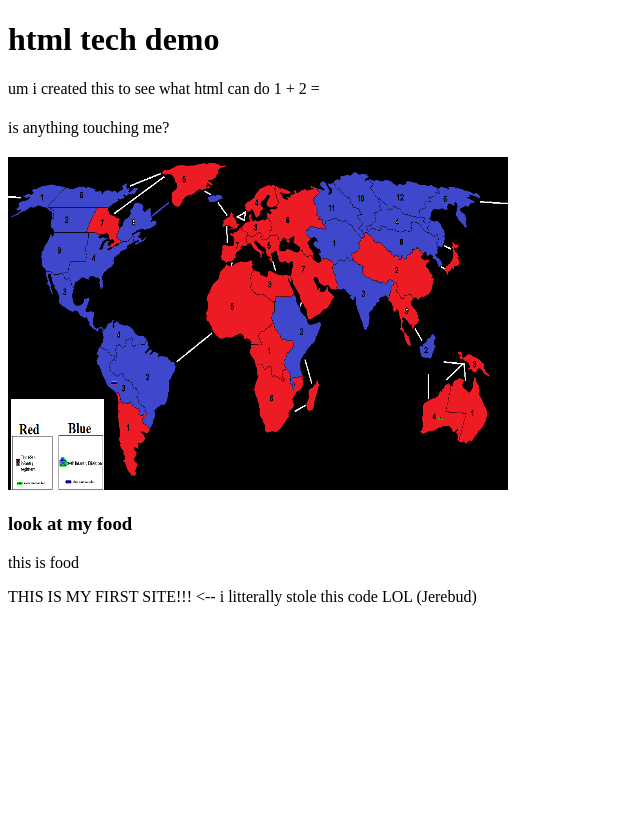
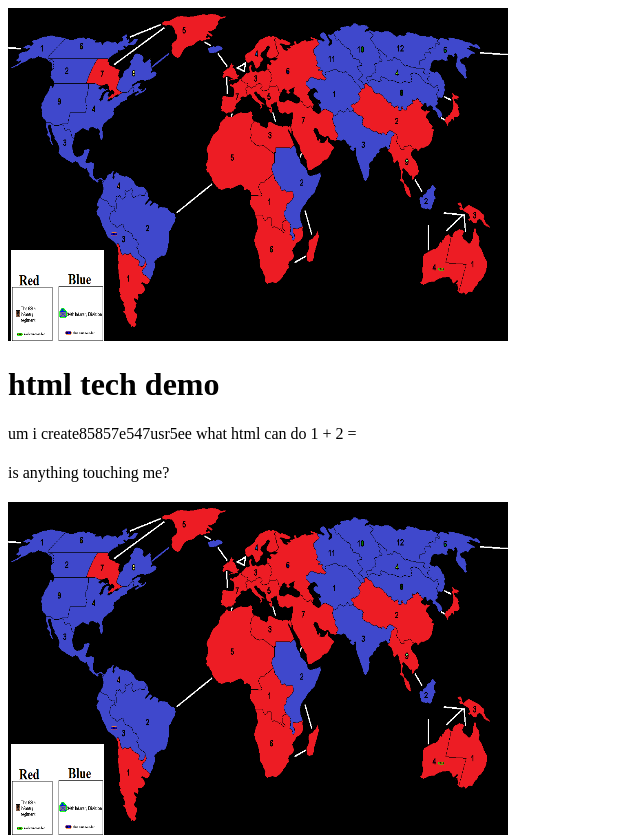
Before and after one commit to uhmn/uhmn.github.io, a plain HTML site: page index.html in a window 1280 px wide. Shown: the top 838 px of the page, without its empty margins (0-640 px from the left). Before the commit the page ends 800 px from the top, so only its background shows below. Drawn offline with Linux system fonts and the light colour scheme.

Commit message:
Update index.html

```diff
--- a/index.html
+++ b/index.html
@@ -2,17 +2,18 @@
 <html>
 <head>
 <title>testinghtml</title>
+ <img src="risk.png" alt="testimage" width="500" height="333">
 </head>
 <body>
 
 <h1>html tech demo</h1>
-<p1>um i created this to see what html can do</p1>
+<p1>um i create85857e547usr5ee what html can do</p1>
 <p2>1 +</p2>
 <p3>2 =</p3>
 <h1>   </h1>
 <p>is anything touching me?</p>
 <h2>   </h2>
-<img src="risk.png" alt="Trulli" width="500" height="333">
+<img src="risk.png" alt="testimage" width="500" height="333">
 <h3>look at my food</h3>
 <p>this is food </p>
 <p>THIS IS MY FIRST SITE!!! <-- i litterally stole this code LOL (Jerebud)</p>
```
